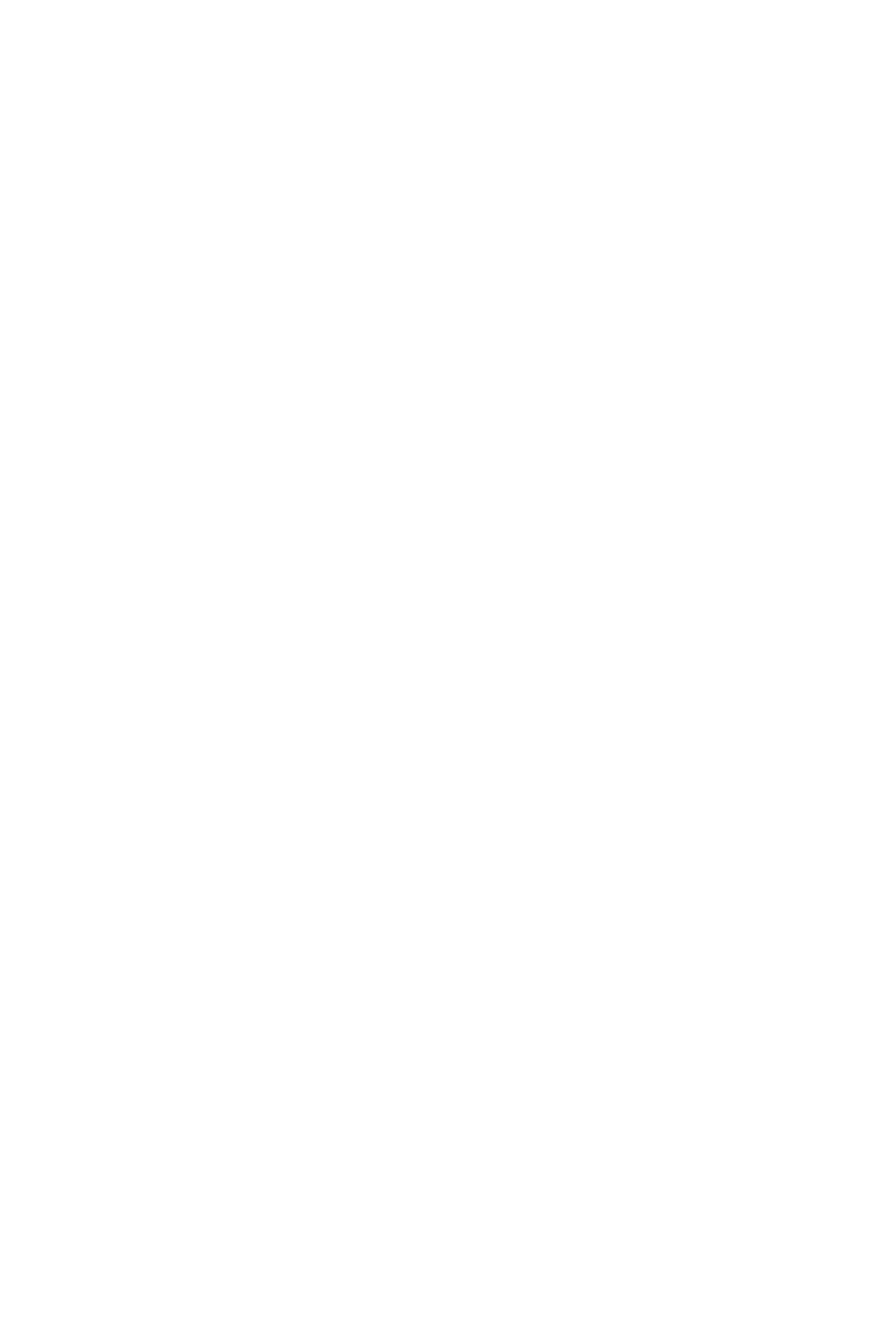
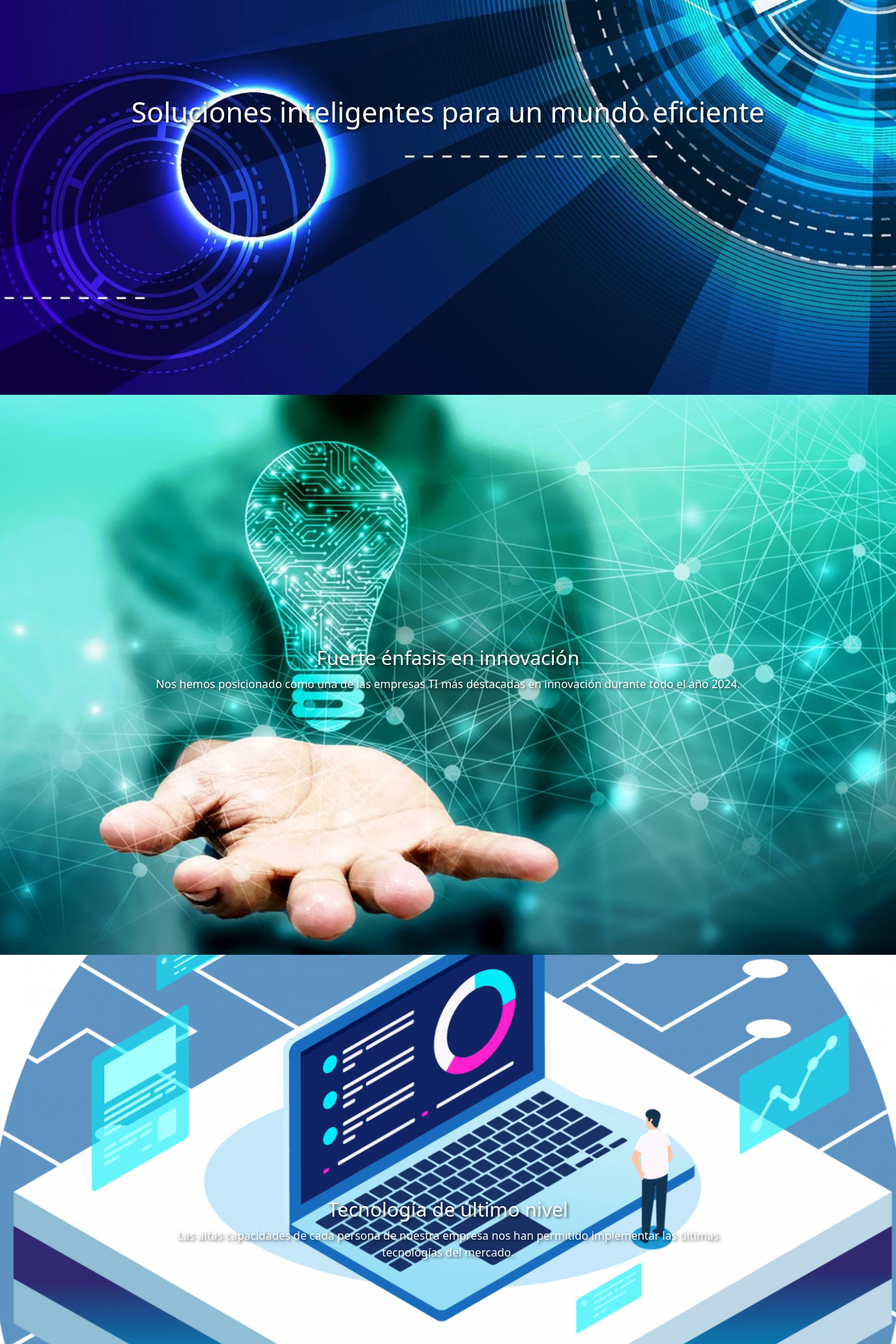
Before and after one commit to Sebaaa14/dgt, a React (Create React App) app: page /inicio in a window 1280 px wide. Shown: the part 260-2180 px from the top of the page at 70% size. Before the commit the page ends 800 px from the top, so only its background shows below. Built offline with nearby package versions, Linux system fonts and the light colour scheme.

Commit message:
imagen y textos añadidas

```diff
--- a/src/pages/inicio.js
+++ b/src/pages/inicio.js
@@ -1,10 +1,37 @@
 import React from "react";
+import { Container, Row, Col } from "react-bootstrap";
+import "../styles/inicio.css"; // Importa tus estilos
 
 const inicio = () => {
   return (
-    <div className="App">
-      <p>HOLA</p>
-    </div>
+    <Container fluid className="p-0">
+      {/* Sección principal con imagen de fondo */}
+      <Row className="section section-1 d-flex align-items-center justify-content-center text-center">
+        <Col>
+          <h1 className="text-white">Soluciones inteligentes para un mundo eficiente</h1>
+        </Col>
+      </Row>
+
+      {/* Fila 1 - Innovación con imagen de fondo */}
+      <Row className="section section-2 d-flex align-items-center justify-content-center text-center">
+        <Col md={8}>
+          <h3 className="text-white">Fuerte énfasis en innovación</h3>
+          <p className="text-white">
+            Nos hemos posicionado como una de las empresas TI más destacadas en innovación durante todo el año 2024.
+          </p>
+        </Col>
+      </Row>
+
+      {/* Fila 2 - Tecnología con imagen de fondo */}
+      <Row className="section section-3 d-flex align-items-center justify-content-center text-center">
+        <Col md={8}>
+          <h3 className="text-white">Tecnología de último nivel</h3>
+          <p className="text-white">
+            Las altas capacidades de cada persona de nuestra empresa nos han permitido implementar las últimas tecnologías del mercado.
+          </p>
+        </Col>
+      </Row>
+    </Container>
   );
 };
 
--- /dev/null
+++ b/src/styles/inicio.css
@@ -0,0 +1,35 @@
+/* Asegúrate de que el contenedor principal no tenga padding */
+.container-fluid {
+    padding: 0;
+  }
+
+  /* Estilos para las secciones con imagen de fondo */
+  .section {
+    height: 100vh; /* La sección ocupará toda la altura de la pantalla */
+    background-size: cover; /* Asegura que la imagen cubra todo el área */
+    background-position: center; /* Centra la imagen */
+    background-repeat: no-repeat; /* Evita que la imagen se repita */
+  }
+
+  /* Sección 1 con imagen de fondo */
+  .section-1 {
+    background-image: url('../images/inicio/Home-1row.jpg');
+  }
+
+  /* Sección 2 con imagen de fondo */
+  .section-2 {
+    background-image: url('../images/inicio/Home-2row.jpg');
+  }
+
+  /* Sección 3 con imagen de fondo */
+  .section-3 {
+    background-image: url('../images/inicio/Home-3row.png');
+  }
+
+  /* Estilos para el texto */
+  .section h1,
+  .section h3,
+  .section p {
+    color: white;
+    text-shadow: 2px 2px 4px rgba(0, 0, 0, 0.7); /* Añade una sombra al texto */
+  }
```
